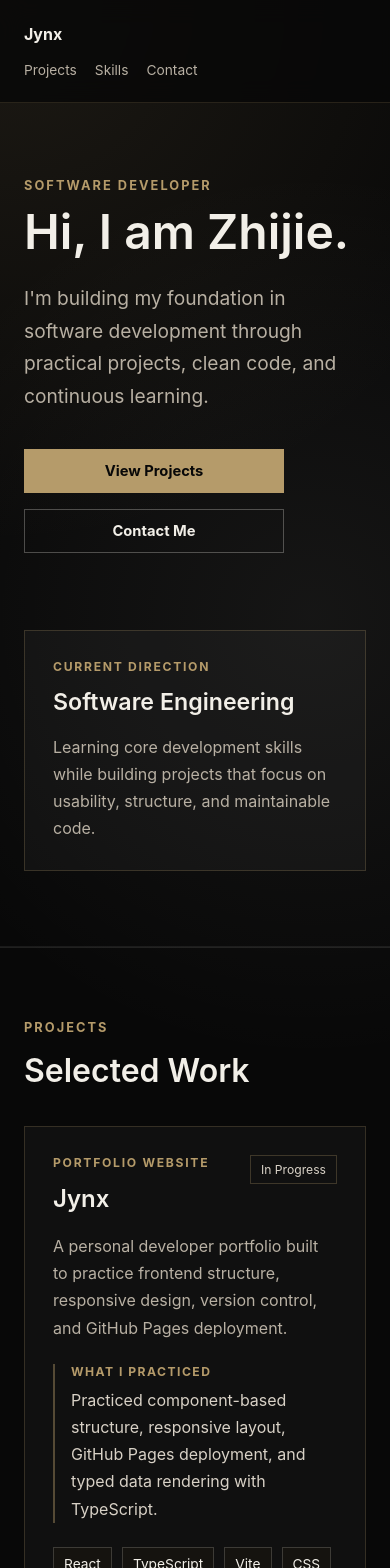
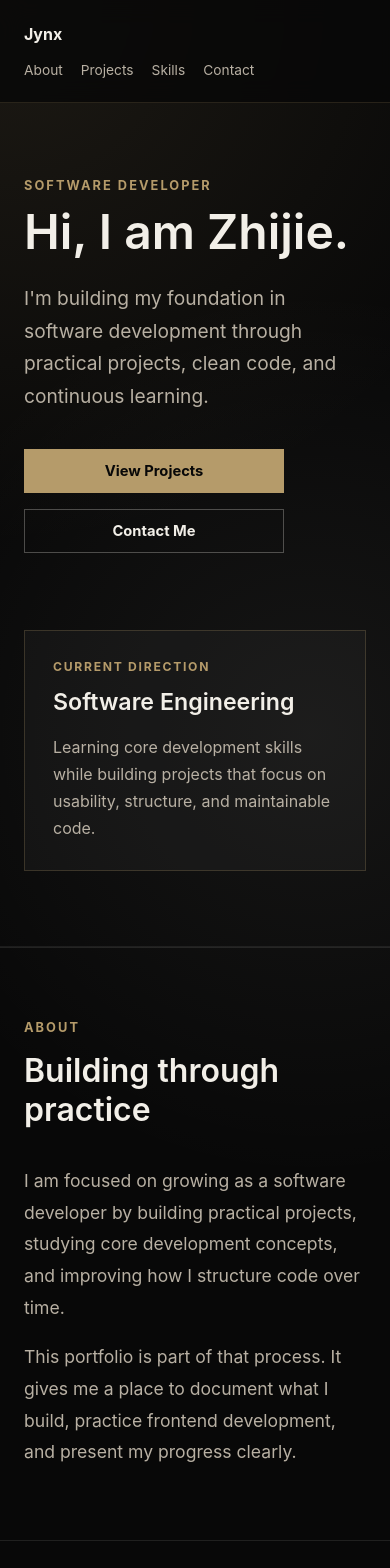
Before and after one commit to zjiexu/jynx, a React (Vite) app: page / in a window 390 px wide. Shown: the top 1568 px of the page. Built offline with nearby package versions, Linux system fonts and the light colour scheme.

Commit message:
Add about section

```diff
--- a/src/App.css
+++ b/src/App.css
@@ -412,6 +412,19 @@ h1 {
     font-size: 2rem;
   }
 
+  .about-content {
+    display: grid;
+    gap: 18px;
+    max-width: 720px;
+  }
+
+  .about-content p {
+    margin: 0;
+    color: #b8b0a3;
+    font-size: 1.1rem;
+    line-height: 1.8;
+  }
+
   .learning-grid {
     grid-template-columns: 1fr;
   }
--- a/src/App.tsx
+++ b/src/App.tsx
@@ -1,3 +1,4 @@
+import AboutSection from './components/AboutSection'
 import ContactSection from './components/ContactSection'
 import Footer from './components/Footer'
 import Header from './components/Header'
@@ -12,6 +13,7 @@ function App() {
     <main className="site-shell" id="top">
       <Header />
       <IntroSection />
+      <AboutSection />
       <ProjectsSection projects={projects} />
       <LearningSection areas={learningAreas} />
       <ContactSection links={contactLinks} />
--- /dev/null
+++ b/src/components/AboutSection.tsx
@@ -0,0 +1,22 @@
+function AboutSection() {
+  return (
+    <section className="content-section" id="about">
+      <div className="section-heading">
+        <p className="section-label">About</p>
+        <h2>Building through practice</h2>
+      </div>
+
+      <div className="about-content">
+        <p>
+          I am focused on growing as a software developer by building practical projects, studying core development concepts, and improving how I structure code over time.
+        </p>
+
+        <p>
+          This portfolio is part of that process. It gives me a place to document what I build, practice frontend development, and present my progress clearly.
+        </p>
+      </div>
+    </section>
+  )
+}
+
+export default AboutSection
--- a/src/components/Header.tsx
+++ b/src/components/Header.tsx
@@ -6,6 +6,7 @@ function Header() {
       </a>
 
       <nav className="site-nav" aria-label="Main navigation">
+        <a href="#about">About</a>
         <a href="#projects">Projects</a>
         <a href="#skills">Skills</a>
         <a href="#contact">Contact</a>
```
